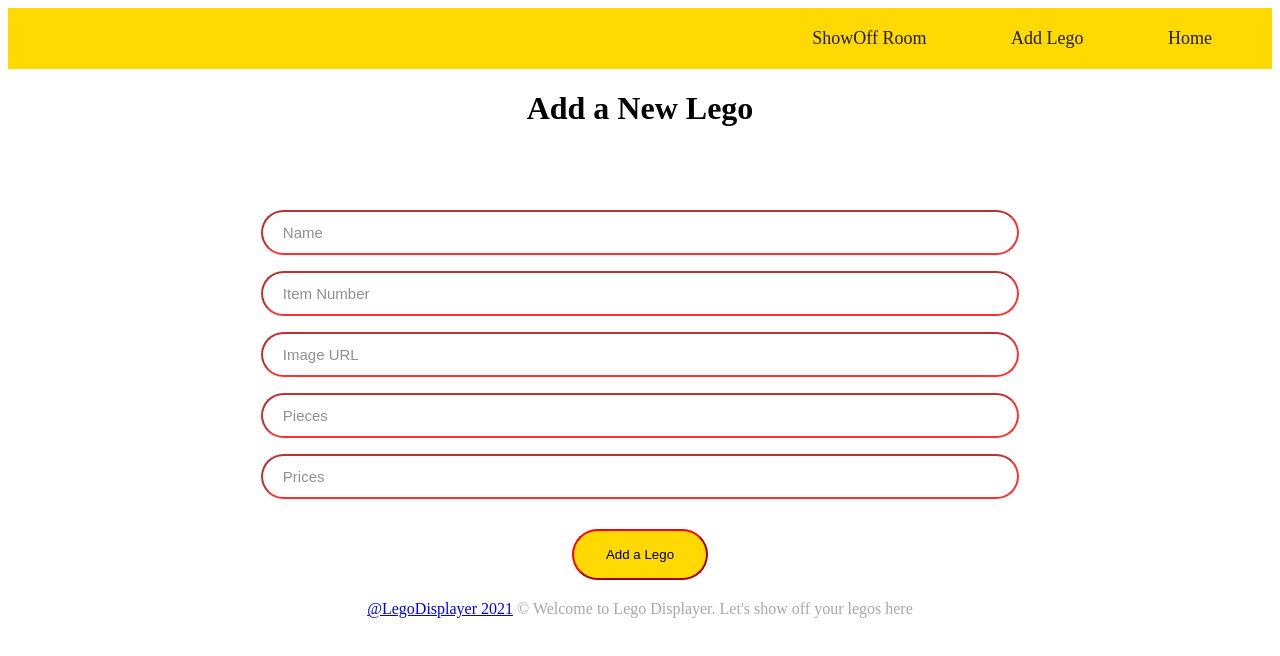
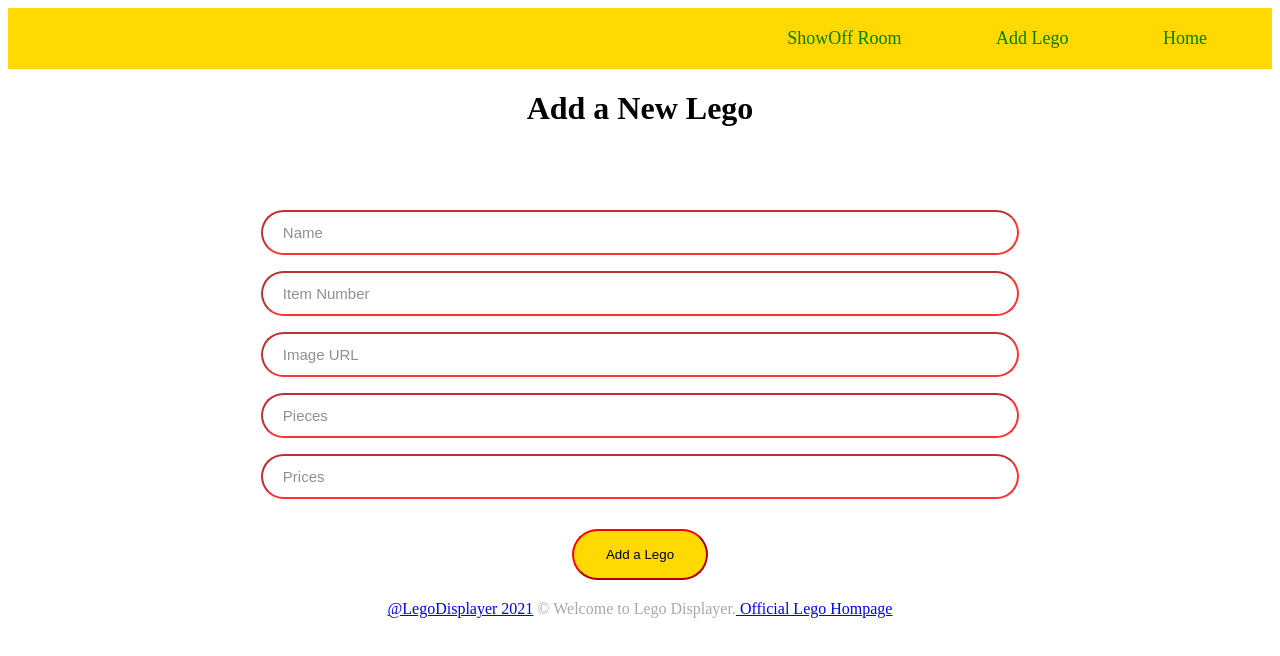
Before and after one commit to cwonjin11/React-Redux-Project-lego-displayer-frontend, a React (Create React App) app: page /legos/new in a window 1280 px wide. Shown: the top 656 px of the page. Built offline with nearby package versions, Linux system fonts and the light colour scheme.

Commit message:
clean up

```diff
--- a/src/App.js
+++ b/src/App.js
@@ -20,11 +20,11 @@
     return (
       <div>
         <div className="App">
-          <Router>
+          <Router>  {/* it wraps our main application routing */}
             <Navbar />
             <Switch>
               {/* <Lego /> */}
-              <Route exact path="/" component={ Home } />
+              <Route exact path="/" component={ Home  } />
               <Route exact path="/legos" component={ LegoList } />
               <Route exact path="/legos/new" component={ NewLegoForm } />
               <Route exact path="/legos/:id/edit" component={ EditLegoForm } />
--- a/src/components/Footer.js
+++ b/src/components/Footer.js
@@ -3,9 +3,15 @@
 
 
 const Footer = () => {
+    const lego  = {
+        name: "Official Lego Hompage",
+        url: "https://www.lego.com/en-us"
+    };
     return (
         <div>
-            <p className="footer"> <NavLink to="/">@LegoDisplayer 2021</NavLink> © Welcome to Lego Displayer. Let's show off your legos here </p>
+            <p className="footer"> <NavLink to="/">@LegoDisplayer 2021</NavLink> © Welcome to Lego Displayer.
+            <a href={lego.url}> {lego.name} </a>
+            </p>
         </div>
     );
 };
--- a/src/components/Navbar.js
+++ b/src/components/Navbar.js
@@ -3,13 +3,15 @@
 
 
 const Navbar = () => {
+
+
     return (
         <div className="navbar">
-            <ul className="navlinks-list" >
+            <ul className="navbarList" >
                 {/* <li className="logo-navlink-li"><NavLink to="/"><img className="navlink-logo-img" src="/Logo.png" alt="logo"/></NavLink></li> */}
-                <li className="navlink-li"> <NavLink className="navlink-item" to="/legos" > ShowOff Room </NavLink> </li>
-                <li className="navlink-li"> <NavLink className="navlink-item" to="/legos/new"> Add Lego </NavLink> </li>
-                <li className="navlink-li"> <NavLink className="navlink-item" to="/"> Home </NavLink> </li>
+                <li className="navbarLI"> <NavLink className="navlink-item" to="/legos"  style={{color: 'green'}} >ShowOff Room  </NavLink> </li>
+                <li className="navbarLI"> <NavLink className="navlink-item" to="/legos/new" style={{color: 'green'}}> Add Lego </NavLink> </li>
+                <li className="navbarLI"> <NavLink className="navlink-item" to="/" style={{color: 'green'}}> Home </NavLink> </li>
             </ul>
         </div>
     )
--- a/src/containers/EditLegoForm.js
+++ b/src/containers/EditLegoForm.js
@@ -88,6 +88,7 @@
 }
 
 const mapStateToProps = (state, legoId) => {
+    console.log(legoId)
     const id = parseInt(legoId.match.params.id)
     return {
         lego: state.legos.find(lego => lego.id === id)
--- a/src/containers/LegoList.js
+++ b/src/containers/LegoList.js
@@ -18,7 +18,12 @@
 
     //once this component is loaded, then, do something
     componentDidMount() {  // hey, when this LegoList component mounts, let's make a fetch request and get all the data
-        this.props.fetchLegos()
+        // setTimeout(() => {
+        //     this.props.fetchLegos()          // setTimeout for 5 sec and then fetchLegos
+        //   }, 5000)
+
+            this.props.fetchLegos()
+
     }
 
     searchLegos = (term) => {
@@ -28,11 +33,9 @@
     }
 
     filterLegos = () => {
-        // let lowerStateTerm = this.state.term.toLowerCase();
         let lowerStateTerm = this.state.term.toLowerCase();
         let filteredLegos = this.props.legos.filter(lego =>
             lego.name.toLowerCase().includes(lowerStateTerm) )
-            // lego.item_number.toLowerCase().includes(lowerStateTerm))
 
 
             switch(this.state.sort) {
@@ -44,12 +47,6 @@
                     return filteredLegos.sort((a,b) => a.prices > b.prices ? 1 : -1).map( (lego, index) => { return <Lego lego={lego} key={index} /> })
                 case "PriceLow":
                     return filteredLegos.sort((a,b) => a.prices > b.prices ? 1 : -1).reverse().map( (lego, index) => { return <Lego lego={lego} key={index} /> })
-
-
-                // case "CreationOld":
-                //     return filteredLegos.map( (lego, index) => { return <Lego lego={lego} key={index} /> })
-                // case "CreationYoung":
-                //     return filteredLegos.reverse().map( (lego, index) => { return <Lego lego={lego} key={index} /> })
                 default:
                     return (filteredLegos.map( (lego, index) => { return <Lego lego={lego} key={index} /> }))
             }
@@ -61,13 +58,14 @@
 
 
 
-    render() {
+    render() { console.log("in legolist render")
         return(<>
             <div className="filtering">
             <Filtering sort={this.state.sort} updateSort={this.updateSort} />
             </div><br />
-
+            <div>
             <Search searchTermProp={this.state.term} search={this.searchLegos}/>
+            </div>
             <div className="legos-container">
                 {this.filterLegos()}
             </div>
@@ -82,4 +80,5 @@
     }
 }
 
-export default connect(mapStateToProps, { fetchLegos })(LegoList)
+
+export default connect(mapStateToProps, { fetchLegos })(LegoList) // connect the data in mapStateToProps
--- a/src/containers/NewLegoForm.js
+++ b/src/containers/NewLegoForm.js
@@ -5,7 +5,7 @@
 class NewLegoForm extends Component {
 
     constructor(props) {
-        super(props)
+        super(props) //When implementing the constructor for a React.Component subclass, you should call super(props) before any o
         this.state = {
             name: "",
             item_number: "",
@@ -18,25 +18,30 @@
     //submitHandler will going to call an action that is going to dispatch that new object to our reducer
     //so we can update our store state.
     submitHandler = (e) => {   //1. Click for submit button which triggers onSubmit event handler
+        console.log("submitHandler")
         e.preventDefault();
         this.props.addNewLego(this.state)  // 2. The event handler calls this.props.addNewLego(this.state) which is invoking our action creator
-        this.props.history.push('/legos')
-        // this.setState({
+        console.log("addNewLego")
+        this.props.history.push('/legos') //useHistory histroy page render
+        // this.setState({ //updating our state to reset it so that form is cleared out.
         //     name: "",
         //     item_number: "",
         //     image: "",
         //     pieces: "",
         //     prices: ""
         // })
+        // console.log(this.state) //asyncronous since setState changes state, changing a state will trigger our component to re-render
     }
 
-    onChangeHandler = (e) => {
+    onChangeHandler = (e) => { console.log(e.target.value)
         this.setState({ //our onChangeHandler method makes use of the 'setState' method, which is what we use to alter state
             [e.target.name]: e.target.value
+
         })
     }
 
     render() {
+        console.log("in render")
         return(
             <div className="new-form-div">
                 <h1> Add a New Lego</h1>
@@ -78,4 +83,5 @@
         )
     }
 }
-export default connect(null, { addNewLego })(NewLegoForm)  //3. The returned action object is then passed as an argument to the dispatch method - this happens behind the scenes since connect recognized that we passed an object as the second argument
+export default connect(null, { addNewLego })(NewLegoForm)
+//3. The returned action object is then passed as an argument to the dispatch method - this happens behind the scenes since connect recognized that we passed an object as the second argument
--- a/src/index.css
+++ b/src/index.css
@@ -124,14 +124,14 @@
   padding: 20px;
 }
 
-.navlinks-list {
+.navbarList {
   list-style-type: none;
   margin: 0;
   padding: 0;
   text-align: right;
 }
 
-.navlink-li {
+.navbarLI {
   display: inline;
   margin: 25px;
   /* margin-right:auto; */
@@ -147,29 +147,20 @@
   border-bottom: 3px solid transparent;
 }
 
-.navlink-li:hover {
+.navbarLI:hover {
   border-bottom: 3px solid red;
-   /* background-color: rgb(255, 251, 0); */
-  /* background-color: red; */
-  /* transition: 0.4s; */
-  /* border-radius: 50px; */
-  /* opacity: .7; */
 }
 
 
 
 .navlink-item {
-  color:#202020;
+
   text-decoration: none;
-  padding: 15px;
-  font-family: Abril Fatface;
+  padding: 20px;
+
 }
 
-/* .navlink-logo-img {
-  background-color: #202020;
-  height: 75px;
-  width: 75px;
-}   */
+
 
 .form {
   /* width: 100%; */
--- a/src/index.js
+++ b/src/index.js
@@ -15,7 +15,7 @@
 // })
 
 
-//this one is for dev tools
+//For Redux Dev tools
 const composeEnhancers = window.__REDUX_DEVTOOLS_EXTENSION_COMPOSE__ || compose;
 
 //need to create store for redux => createStore 1. reducer, 2. dev tools, 3. thunk
@@ -26,7 +26,7 @@
 ReactDOM.render(
   <React.StrictMode>  {/* StricMode = make sure all components start with capital letter, conventions or standards are followed etc. Good to practice with strict mode */}
     <Provider store={store}> {/* wrap Provider pass in store as props around App to access to our store  */}
-      <App />
+       <App />   {/*connect app to the redux store */}
     </Provider>
   </React.StrictMode>,
   document.getElementById('root')
--- a/src/redux/actions/index.js
+++ b/src/redux/actions/index.js
@@ -11,16 +11,17 @@
 }
 
 
-export const addNewLego = (newLego) => {
-    return(dispatch) => {
+export const addNewLego = (newLego) => { console.log("redux/action/index : top of addNewLego")
+    return (dispatch) => { console.log("redux/action:index : top of thunk function")
         return fetch('http://localhost:3000/legos', {
             method: 'POST',
             headers: { 'Content-Type': 'application/json' },
             body: JSON.stringify({lego: newLego})
         })
         .then(response => response.json())
-        .then(newLego => {
-            dispatch({ type: 'ADD_LEGO', payload: newLego })   //4. The dispatch method then invokes our reducer and passes along the action object as an argument
+        .then(newLego => { console.log("redux/action:index : right before dispatch")
+        dispatch({ type: 'ADD_LEGO', payload: newLego })   //4. The dispatch method then invokes our reducer and passes along the action object as an argument
+        console.log("redux/action:index : botton of thunk function ")
         })
     }
 }
--- a/src/redux/reducers/legoReducer.js
+++ b/src/redux/reducers/legoReducer.js
@@ -1,5 +1,5 @@
 // eslint-disable-next-line
-export default ( state = [], action ) => {
+export default ( state = [], action ) => {  console.log("inside reducer")//takes action and state and reduces it into a new state
     switch(action.type) {
         case "FETCH_LEGOS":
             return [...action.payload]  // similar to params in rails
```
Also changed, not shown: src/components/Home.js (line endings or trailing spaces).
